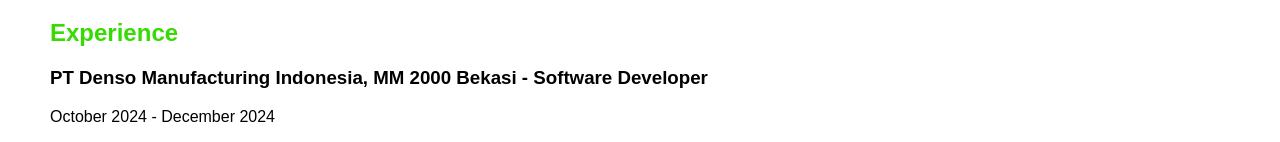
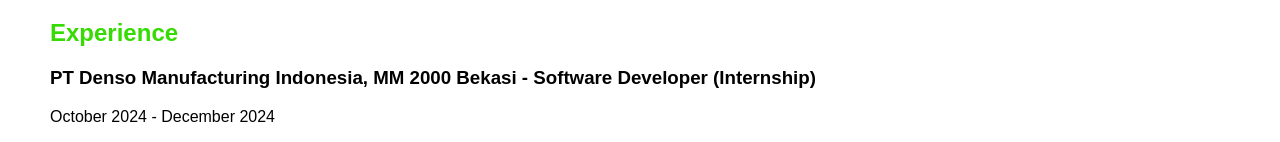
Before and after one commit to fuadmuchtar/single-page-cv, a plain HTML site: page index.html in a window 1280 px wide. Shown: the part 539-681 px from the top of the page. Drawn offline with Linux system fonts and the light colour scheme.

Commit message:
update readme

```diff
--- a/index.html
+++ b/index.html
@@ -65,7 +65,7 @@
         <section>
             <h2 class="sec-title">Experience</h2>
             <article>
-                <h3>PT Denso Manufacturing Indonesia, MM 2000 Bekasi - Software Developer</h3>
+                <h3>PT Denso Manufacturing Indonesia, MM 2000 Bekasi - Software Developer (Internship)</h3>
                 <p>October 2024 - December 2024</p>
                 <ul>
                     <li>Assisted the paperless program by transforming letters or permits into digital form, which was
```
Also changed, not shown: 1 other file.
